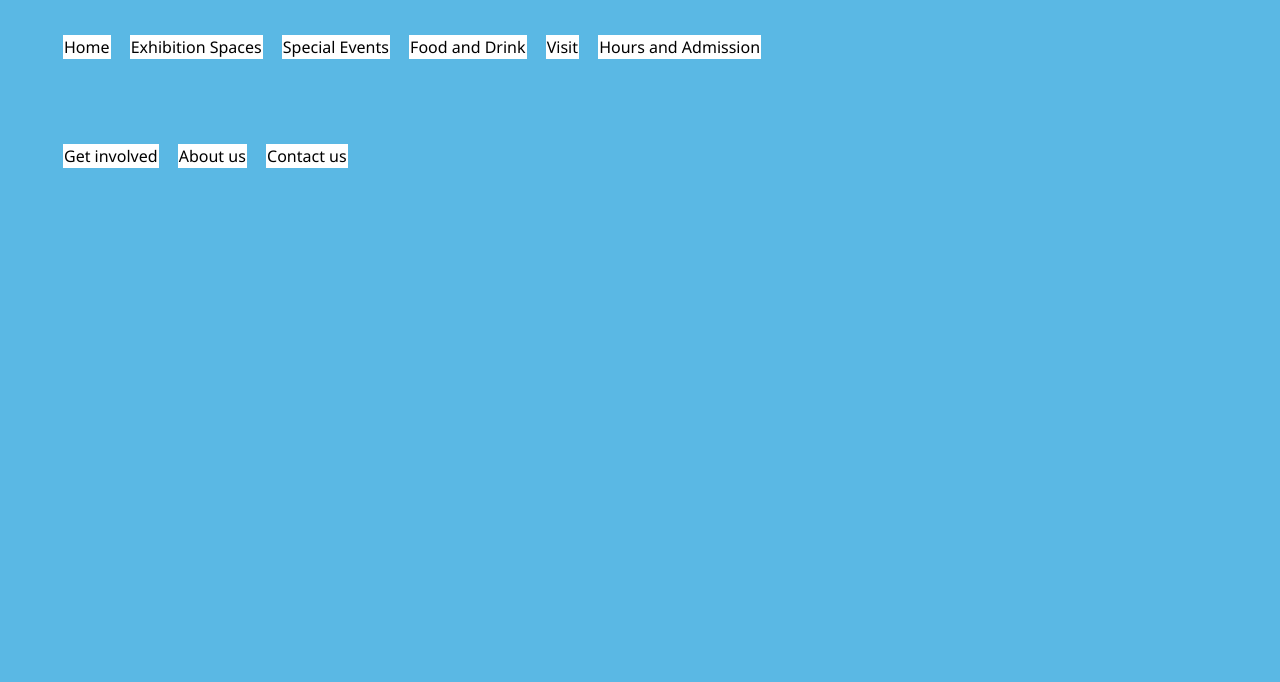
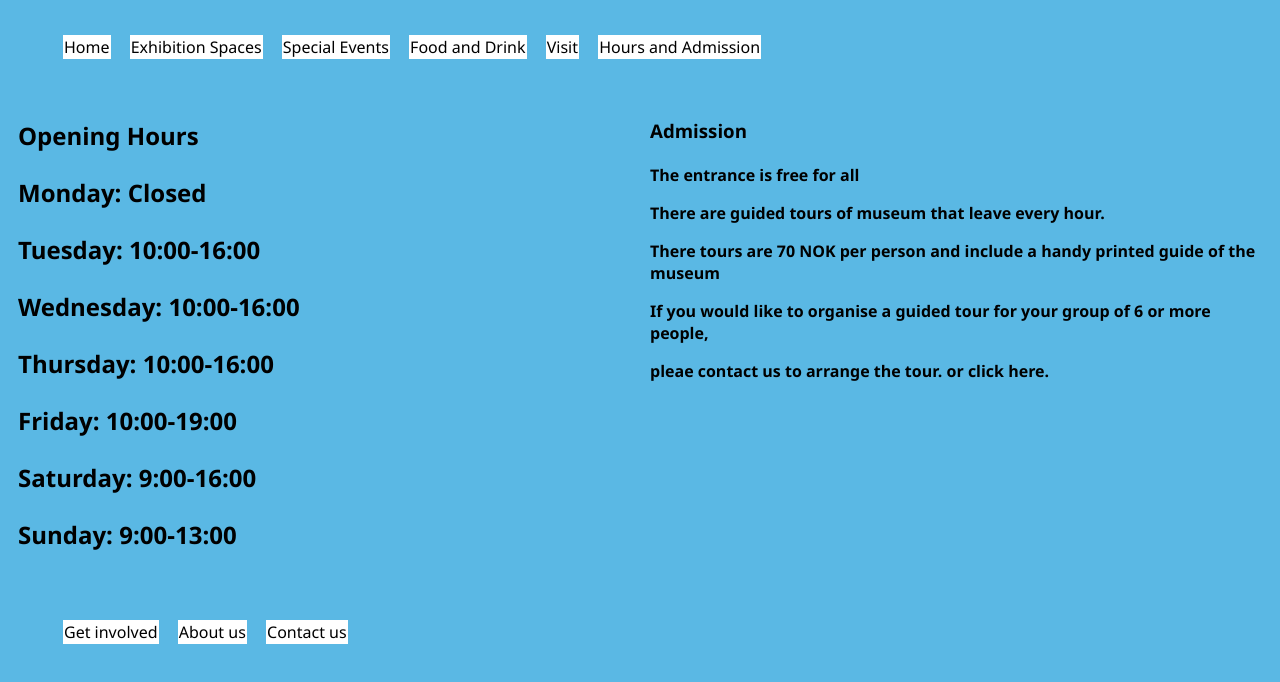
Before and after one commit to Mare94/Semester_Project, a plain HTML site: page Hours.html in a window 1280 px wide. Drawn offline with Linux system fonts and the light colour scheme.

Commit message:
text added

```diff
--- a/Hours.html
+++ b/Hours.html
@@ -22,10 +22,28 @@
         </header>
         <section class="container">
             <div class="main hour">
-
+                <h1>Opening Hours</h1>
+                <h2>
+                    <p>Monday: Closed</p>
+                    <p>Tuesday: 10:00-16:00</p>
+                    <p>Wednesday: 10:00-16:00</p>
+                    <p>Thursday: 10:00-16:00</p>
+                    <p>Friday: 10:00-19:00</p>
+                    <p>Saturday: 9:00-16:00</p>
+                    <p>Sunday: 9:00-13:00</p>
+                </h2>
             </div>
             <div class="main admission">
-
+                <h3>Admission</h3>
+                <h4>
+                <p> </p>
+                <p>The entrance is free for all</p>
+                <p>There are guided tours of museum that leave every hour.</p>
+                <p>There tours are 70 NOK per person and include a handy printed guide of the museum</p>
+                <p> </p>
+                <p>If you would like to organise a guided tour for your group of 6 or more people,</p>
+                <p>pleae contact us to arrange the tour. or click here.</p>
+                </h4>
             </div>
         </section>
       <footer>
```
